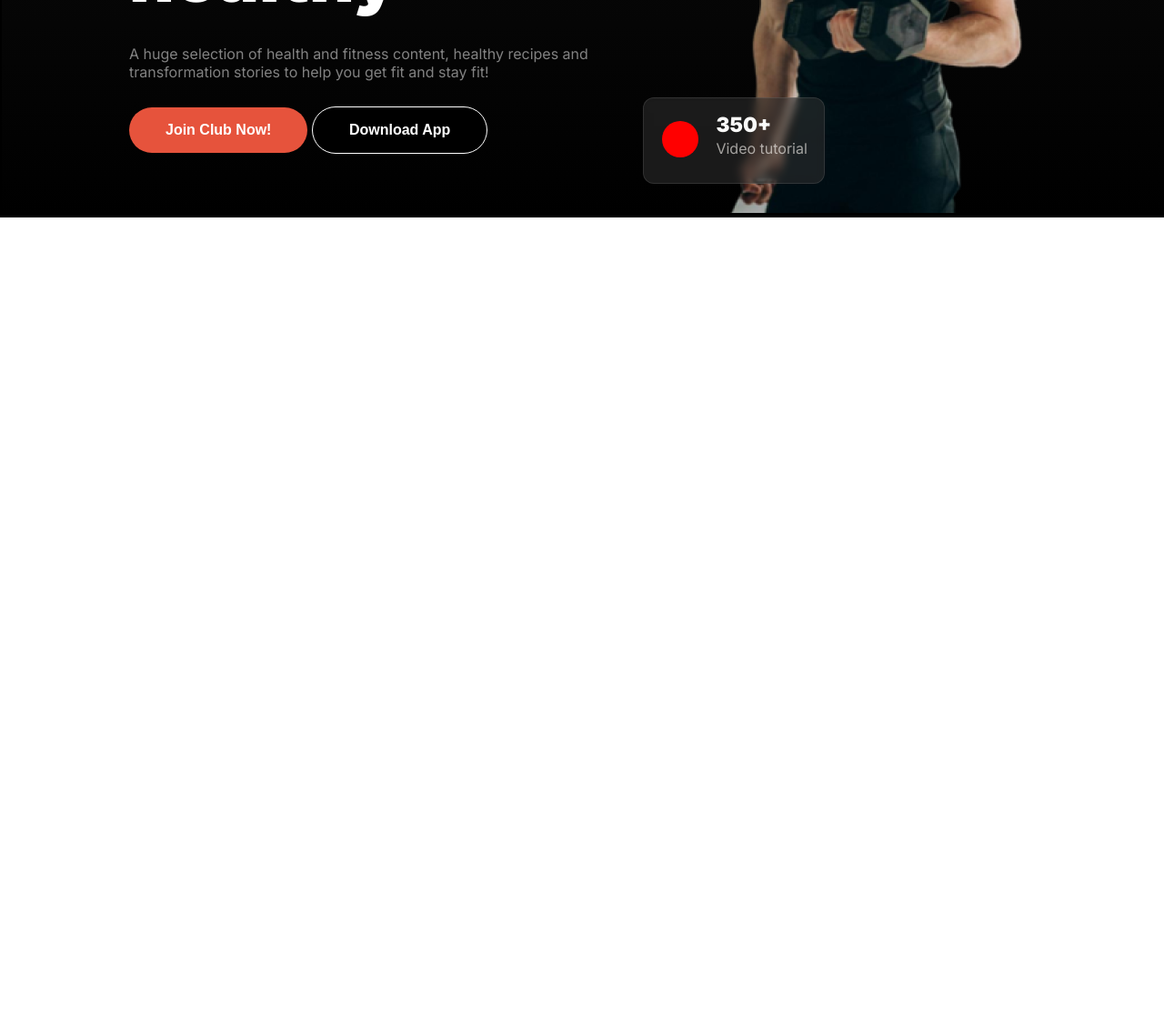
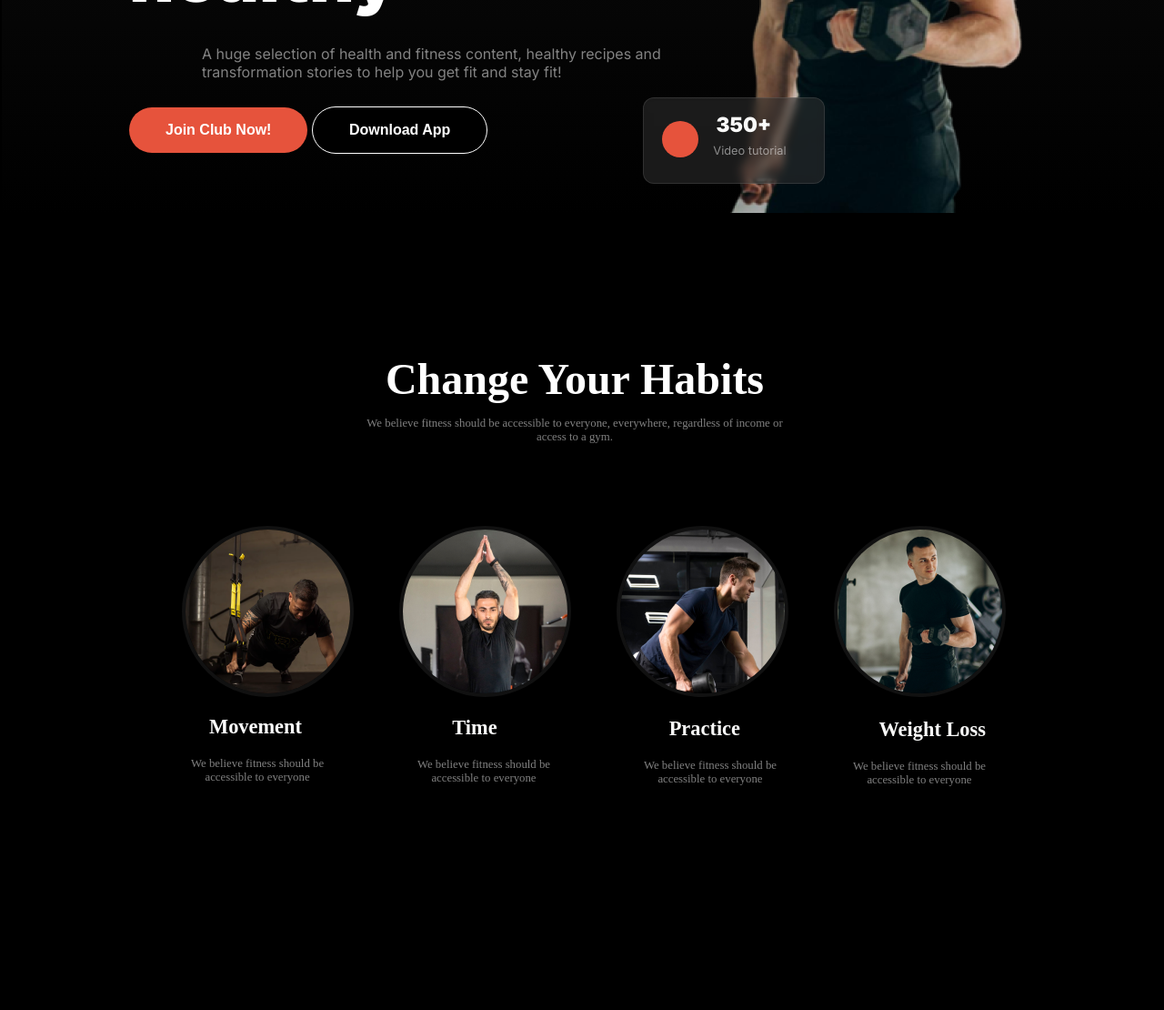
Before and after one commit to Toha16/versatile-website, a plain HTML site: page index.html in a window 1280 px wide. Shown: the part 480-1590 px from the top of the page at 91% size. Before the commit the page ends 800 px from the top, so only its background shows below. Drawn offline with Linux system fonts and the light colour scheme.

Commit message:
added the change your habit section

```diff
--- a/index.html
+++ b/index.html
@@ -7,7 +7,7 @@
     <link rel="stylesheet" href="styles/styles.css">
     <script src="https://kit.fontawesome.com/6f13c59806.js" crossorigin="anonymous"></script>
 </head>
-<body>
+<body class="bg-color">
     <header class="inter-font">
 
         <!-- Fitness & Banner section start here -->
@@ -54,9 +54,50 @@
         </div>
         </div>
     </div>
+    <!-- Fitness & Banner section end here -->
     </header>
     <main>
 
+        <!-- Change your habit start here -->
+
+        <section class="habit-section">
+            <div class="change-container display-flex">
+                <h2>Change Your Habits</h2>
+                <p>We believe fitness should be accessible to everyone, everywhere, regardless of income or <br> <span class="content-title">access to a gym.</span></p>
+            </div>
+           <div class="img-box">
+            <img class="picture" src="images/image 3.png" alt="">
+
+
+            <img class="picture" src="images/image 2.png" alt="">
+
+
+            <img class="picture" src="images/image 4.png" alt="">
+
+
+            <img class="picture" src="images/image 5.png" alt="">
+
+           </div>
+           <div class="first-content">
+            <h3 class="movement-title">Movement</h3>
+            <p>We believe fitness should be <br> <span class="content-title">accessible to everyone</span></p>
+           </div>
+           <div class="second-content">
+            <h3 id="time-title">Time</h3>
+            <p>We believe fitness should be <br> <span class="content-title">accessible to everyone</span></p>
+           </div>
+           <div class="third-content">
+            <h3 id="practice-title">Practice</h3>
+            <p>We believe fitness should be <br> <span class="content-title">accessible to everyone</span></p>
+           </div>
+           <div class="fourt">
+            <div class="final-section">
+            <h3 id="wight-title">Weight Loss</h3>
+            <p>We believe fitness should be <br> <span class="content-title">accessible to everyone</span></p>
+            </div>
+           </div>
+        </section>
+        <!-- Change your habit end here -->
     </main>
     <footer>
 
--- a/styles/styles.css
+++ b/styles/styles.css
@@ -137,7 +137,7 @@
 }
 .video-title{
     position: absolute;
-    left: 40%;
+    left: -2%;
     bottom: 30%;
 }
 .glass-section, h3{
@@ -155,7 +155,7 @@
     height: 40px;
     border-radius: 50%;
     position: absolute;
-    background-color: red;
+    background-color: rgb(230, 83, 60);
     left: 10%;
     bottom: 30%;
 }
@@ -181,17 +181,121 @@
     font-weight: 900;
     color: rgb(255, 255, 255);
     position: absolute;
-    left: 15%;
-    bottom: 40%;
+    left: -50px;
+    bottom: 25px;
 }
 .glass-content{
     font-size: 0.8rem;
     font-weight: 400;
     color: rgb(255, 255, 255, 0.65);
     position: absolute;
-    left: 15%;
+    left: -25%;
     bottom: 20%;
 }
+
+/* header section end */
+
+/* Change your habit start here */
+
+.habit-section{
+    width: 1044px;
+    height: 445px;
+    margin-top: 100px;
+}
+.change-container{
+    position: relative;
+    flex-direction: column;
+    justify-content: flex-start;
+    align-items: center;
+    left: 30px;
+}
+.change-container, h2{
+    font-size: 3rem;
+    font-weight: 900;
+    margin: 14px 0px;
+    margin-top: 50px;
+    color: rgb(255, 255, 255);
+}
+.change-container, p{
+    color: rgb(255, 255, 255, 0.5);
+    font-size: 0.8rem;
+    font-weight: 400px;
+}
+.content-title{
+    display: flex;
+    flex-direction: column;
+    justify-content: flex-start;
+    align-items: center;
+}
+.change-container, h2, p{
+    margin-left: 80px ;
+}
+.img-box{
+    display: flex;
+    flex-direction: row;
+    justify-content: space-evenly;
+    align-items: center;
+    gap: 50px;
+    margin-top: 90px;
+    margin-left: 200px;
+}
+.picture{
+    border: 4px solid rgb(17, 17, 17);
+    border-radius: 50%;
+}
+.first-content{
+    display: flex;
+    flex-direction: column;
+    justify-content: flex-start;
+    align-items: flex-start;
+    margin-left: 130px;
+}
+.movement-title{
+    margin-top: 20px;
+    margin-left: 100px;
+    margin-bottom: 20px;
+    color: rgb(255, 255, 255);
+}
+.second-content{
+    position: relative;
+    display: flex;
+    flex-direction: column;
+    justify-content: flex-start;
+    align-items: center;
+    bottom: 75px;
+    left: -30px;
+}
+#time-title{
+    margin-bottom: 20px;
+    margin-left: 60px;
+}
+.third-content{
+    position: relative;
+    display: flex;
+    flex-direction: column;
+    justify-content:flex-end;
+    align-items: flex-end;
+    bottom: 150px;
+    right: 190px;
+}
+#practice-title{
+    margin-bottom: 20px;
+    margin-right:40px ;
+}
+.final-section{
+    position: relative;
+    display: flex;
+    flex-direction: column;
+    justify-content:flex-end;
+    align-items: flex-end;
+    bottom: 245px;
+    left: 40px;
+}
+#wight-title{
+    margin-top: 20px;
+    margin-bottom: 20px;
+}
+
 @media screen and (max-width:576px){
     .banner-container{
         height: 1325px;
@@ -238,6 +342,7 @@
     left: 250px;
     top: -220px;
    }
+
 }
 @media screen and (min-width: 576px) and (max-width: 992px){
     .banner-container{
```
